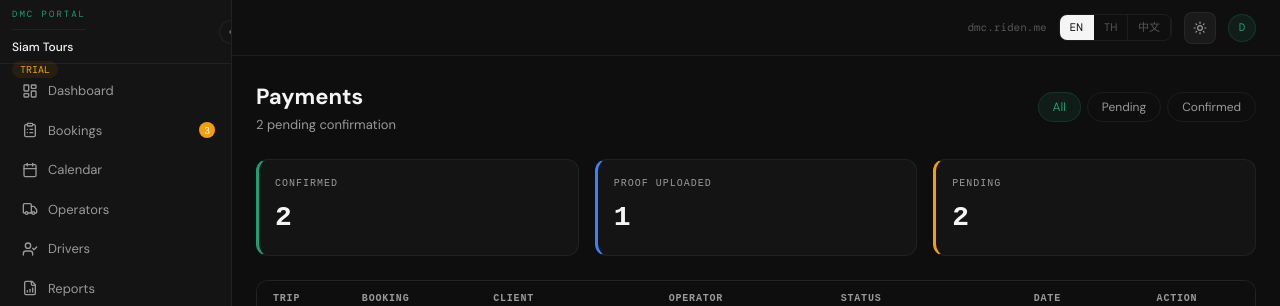
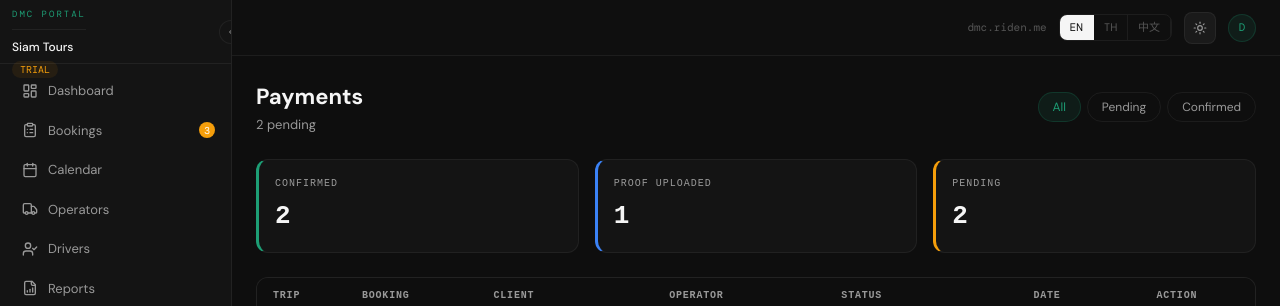
Before and after one commit to jeet623-create/Riden, a Next.js app: page /dmc/payments in a window 1280 px wide. Shown: the top 306 px of the page. Built offline with nearby package versions, Linux system fonts and the light colour scheme.

Commit message:
feat: Figma design - page.tsx

```diff
--- a/src/app/dmc/payments/page.tsx
+++ b/src/app/dmc/payments/page.tsx
@@ -3,71 +3,48 @@ import { useState } from "react"
 import { motion } from "framer-motion"
 import { CheckCircle2, Clock, AlertTriangle } from "lucide-react"
 import { useLanguage } from "@/hooks/use-language"
-
-const payments = [
+const pays = [
   {trip:"T101-1",booking:"BK-2026-001",client:"Wang Family",operator:"Somchai Transport",status:"confirmed" as const,date:"2026-04-15"},
   {trip:"T102-2",booking:"BK-2026-003",client:"Asia Pacific Tours",operator:"Island Express",status:"proof_uploaded" as const,date:"2026-04-13"},
   {trip:"T103-1",booking:"BK-2026-004",client:"Korea DMC Group",operator:"Bangkok Fleet Co",status:"pending" as const,date:"2026-04-12"},
   {trip:"T104-3",booking:"BK-2026-002",client:"Euro Travel Group",operator:"Somchai Transport",status:"pending" as const,date:"2026-04-10"},
   {trip:"T105-1",booking:"BK-2026-005",client:"Luxury Escapes Co",operator:"Island Express",status:"confirmed" as const,date:"2026-04-08"},
 ]
-const ICON = {confirmed:<CheckCircle2 size={14} color="#1D9E75"/>,proof_uploaded:<Clock size={14} color="#3b82f6"/>,pending:<AlertTriangle size={14} color="#f59e0b"/>}
-const LABEL = {confirmed:"Confirmed",proof_uploaded:"Proof Uploaded",pending:"Awaiting"}
-const BG = {confirmed:"rgba(29,158,117,0.1)",proof_uploaded:"rgba(59,130,246,0.1)",pending:"rgba(245,158,11,0.08)"}
-const COL = {confirmed:"#1D9E75",proof_uploaded:"#3b82f6",pending:"#f59e0b"}
-
+const IC={confirmed:<CheckCircle2 size={13} color="#1D9E75"/>,proof_uploaded:<Clock size={13} color="#3b82f6"/>,pending:<AlertTriangle size={13} color="#f59e0b"/>}
+const LB={confirmed:"Confirmed",proof_uploaded:"Proof Uploaded",pending:"Awaiting"}
+const BG={confirmed:"rgba(29,158,117,0.1)",proof_uploaded:"rgba(59,130,246,0.1)",pending:"rgba(245,158,11,0.08)"}
+const CL={confirmed:"#1D9E75",proof_uploaded:"#3b82f6",pending:"#f59e0b"}
 export default function DmcPaymentsPage() {
-  const {t} = useLanguage()
-  const [tab,setTab] = useState<"all"|"pending"|"confirmed">("all")
-  const filtered = payments.filter(p=>tab==="all"||(tab==="pending"?p.status==="pending":p.status!=="pending"))
+  const {t}=useLanguage(); const [tab,setTab]=useState<"all"|"pending"|"confirmed">("all")
+  const filtered=pays.filter(p=>tab==="all"||(tab==="pending"?p.status==="pending":p.status!=="pending"))
   return (
-    <motion.div initial={{opacity:0,y:8}} animate={{opacity:1,y:0}} transition={{duration:0.2}}>
+    <motion.div initial={{opacity:0,y:8}} animate={{opacity:1,y:0}}>
       <div style={{display:"flex",justifyContent:"space-between",alignItems:"center",marginBottom:24}}>
-        <div>
-          <h1 style={{fontSize:22,fontWeight:700,color:"var(--text-1,#f0f0f0)"}}>{t({en:"Payments",th:"การชำระเงิน",zh:"支付"})}</h1>
-          <p style={{fontSize:13,color:"var(--text-2,#999)",marginTop:2}}>{payments.filter(p=>p.status==="pending").length} pending confirmation</p>
-        </div>
-        <div style={{display:"flex",gap:6}}>
-          {(["all","pending","confirmed"] as const).map(f=>(
-            <button key={f} onClick={()=>setTab(f)}
-              style={{padding:"5px 14px",borderRadius:99,fontSize:12,cursor:"pointer",border:`1px solid ${tab===f?"rgba(29,158,117,0.2)":"var(--border,#242)"}`,background:tab===f?"rgba(29,158,117,0.1)":"transparent",color:tab===f?"#1D9E75":"var(--text-2,#999)"}}>
-              {f[0].toUpperCase()+f.slice(1)}
-            </button>
-          ))}
-        </div>
+        <div><h1 style={{fontSize:22,fontWeight:700,color:"var(--text-1,#f0f0f0)"}}>{t({en:"Payments",th:"การชำระเงิน",zh:"支付"})}</h1><p style={{fontSize:13,color:"var(--text-2,#999)",marginTop:2}}>{pays.filter(p=>p.status==="pending").length} pending</p></div>
+        <div style={{display:"flex",gap:6}}>{(["all","pending","confirmed"] as const).map(f=>(
+          <button key={f} onClick={()=>setTab(f)} style={{padding:"5px 14px",borderRadius:99,fontSize:12,cursor:"pointer",border:`1px solid ${tab===f?"rgba(29,158,117,0.2)":"var(--border,#242)"}`,background:tab===f?"rgba(29,158,117,0.1)":"transparent",color:tab===f?"#1D9E75":"var(--text-2,#999)"}}>{f[0].toUpperCase()+f.slice(1)}</button>
+        ))}</div>
       </div>
       <div style={{display:"grid",gridTemplateColumns:"repeat(3,1fr)",gap:16,marginBottom:24}}>
-        {[
-          {label:"Confirmed",count:payments.filter(p=>p.status==="confirmed").length,color:"#1D9E75"},
-          {label:"Proof Uploaded",count:payments.filter(p=>p.status==="proof_uploaded").length,color:"#3b82f6"},
-          {label:"Pending",count:payments.filter(p=>p.status==="pending").length,color:"#f59e0b"},
-        ].map(s=>(
-          <div key={s.label} style={{background:"var(--bg-surface,#111)",border:"1px solid var(--border,#242)",borderLeft:`3px solid ${s.color}`,borderRadius:12,padding:16}}>
-            <div style={{fontFamily:"monospace",fontSize:10,color:"var(--text-2,#999)",textTransform:"uppercase",letterSpacing:1,marginBottom:6}}>{s.label}</div>
-            <div style={{fontFamily:"monospace",fontSize:28,fontWeight:700,color:"var(--text-1,#f0f0f0)"}}>{s.count}</div>
+        {[{l:"Confirmed",n:pays.filter(p=>p.status==="confirmed").length,c:"#1D9E75"},{l:"Proof Uploaded",n:pays.filter(p=>p.status==="proof_uploaded").length,c:"#3b82f6"},{l:"Pending",n:pays.filter(p=>p.status==="pending").length,c:"#f59e0b"}].map(s=>(
+          <div key={s.l} style={{background:"var(--bg-surface,#111)",border:"1px solid var(--border,#242)",borderLeft:`3px solid ${s.c}`,borderRadius:12,padding:16}}>
+            <div style={{fontFamily:"monospace",fontSize:10,color:"var(--text-2,#999)",textTransform:"uppercase",letterSpacing:1,marginBottom:6}}>{s.l}</div>
+            <div style={{fontFamily:"monospace",fontSize:26,fontWeight:700,color:"var(--text-1,#f0f0f0)"}}>{s.n}</div>
           </div>
         ))}
       </div>
       <div style={{background:"var(--bg-surface,#111)",border:"1px solid var(--border,#242)",borderRadius:12,overflow:"hidden"}}>
         <table style={{width:"100%",borderCollapse:"collapse"}}>
           <thead><tr style={{background:"var(--bg-base,#080808)"}}>
-            {["TRIP","BOOKING","CLIENT","OPERATOR","STATUS","DATE","ACTION"].map(h=>(
-              <th key={h} style={{textAlign:"left",padding:"10px 16px",fontFamily:"monospace",fontSize:10,color:"var(--text-2,#999)",textTransform:"uppercase",letterSpacing:"0.08em"}}>{h}</th>
-            ))}
+            {["TRIP","BOOKING","CLIENT","OPERATOR","STATUS","DATE","ACTION"].map(h=><th key={h} style={{textAlign:"left",padding:"10px 16px",fontFamily:"monospace",fontSize:10,color:"var(--text-2,#999)",textTransform:"uppercase",letterSpacing:"0.08em"}}>{h}</th>)}
           </tr></thead>
           <tbody>{filtered.map((p,i)=>(
-            <tr key={i} style={{borderBottom:"1px solid rgba(255,255,255,0.04)",transition:"background 120ms"}}
-              onMouseEnter={e=>e.currentTarget.style.background="var(--bg-elevated,#1a1a1a)"}
-              onMouseLeave={e=>e.currentTarget.style.background="transparent"}>
+            <tr key={i} style={{borderBottom:"1px solid rgba(255,255,255,0.04)",transition:"background 120ms"}} onMouseEnter={e=>e.currentTarget.style.background="var(--bg-elevated,#1a1a1a)"} onMouseLeave={e=>e.currentTarget.style.background="transparent"}>
               <td style={{padding:"12px 16px",fontFamily:"monospace",fontSize:12,color:"#1D9E75"}}>{p.trip}</td>
               <td style={{padding:"12px 16px",fontFamily:"monospace",fontSize:12,color:"var(--text-2,#999)"}}>{p.booking}</td>
               <td style={{padding:"12px 16px",fontSize:13,fontWeight:500,color:"var(--text-1,#f0f0f0)"}}>{p.client}</td>
               <td style={{padding:"12px 16px",fontSize:13,color:"var(--text-2,#999)"}}>{p.operator}</td>
-              <td style={{padding:"12px 16px"}}>
-                <span style={{display:"inline-flex",alignItems:"center",gap:5,padding:"3px 10px",borderRadius:99,fontSize:11,fontFamily:"monospace",background:BG[p.status],color:COL[p.status]}}>
-                  {ICON[p.status]}{LABEL[p.status]}
-                </span>
-              </td>
+              <td style={{padding:"12px 16px"}}><span style={{display:"inline-flex",alignItems:"center",gap:5,padding:"3px 10px",borderRadius:99,fontSize:11,fontFamily:"monospace",background:BG[p.status],color:CL[p.status]}}>{IC[p.status]}{LB[p.status]}</span></td>
               <td style={{padding:"12px 16px",fontFamily:"monospace",fontSize:12,color:"var(--text-2,#999)"}}>{p.date}</td>
               <td style={{padding:"12px 16px"}}>
                 {p.status==="proof_uploaded"&&<button style={{padding:"4px 12px",borderRadius:6,fontSize:11,background:"#1D9E75",color:"white",border:"none",cursor:"pointer"}}>Confirm</button>}
```
